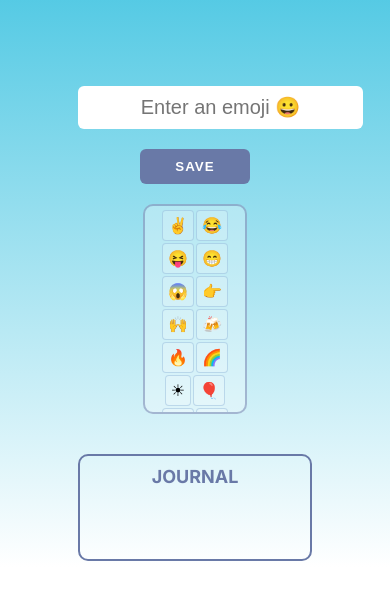
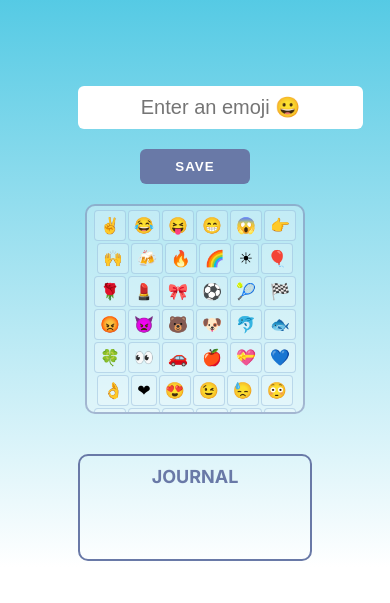
Before and after one commit to abeonweb/emoji-journal, a plain HTML site: page index.html in a window 390 px wide. Shown: the part 240-843 px from the top of the page. Drawn offline with Linux system fonts and the light colour scheme.

Commit message:
emoji container width
fixed the width of emoji-container for small screens

```diff
--- a/css/style.css
+++ b/css/style.css
@@ -101,8 +101,8 @@ input:focus {
     border: 2px solid rgb(105, 121, 167, 0.5);
     border-radius: 10px;
     padding: 3px;
-    max-width: 40%;
-    min-width: 40%;
+    width: 90%;
+    min-width: 60%;
     margin: 10px auto;
     height:200px;
     overflow-y: scroll;
```
